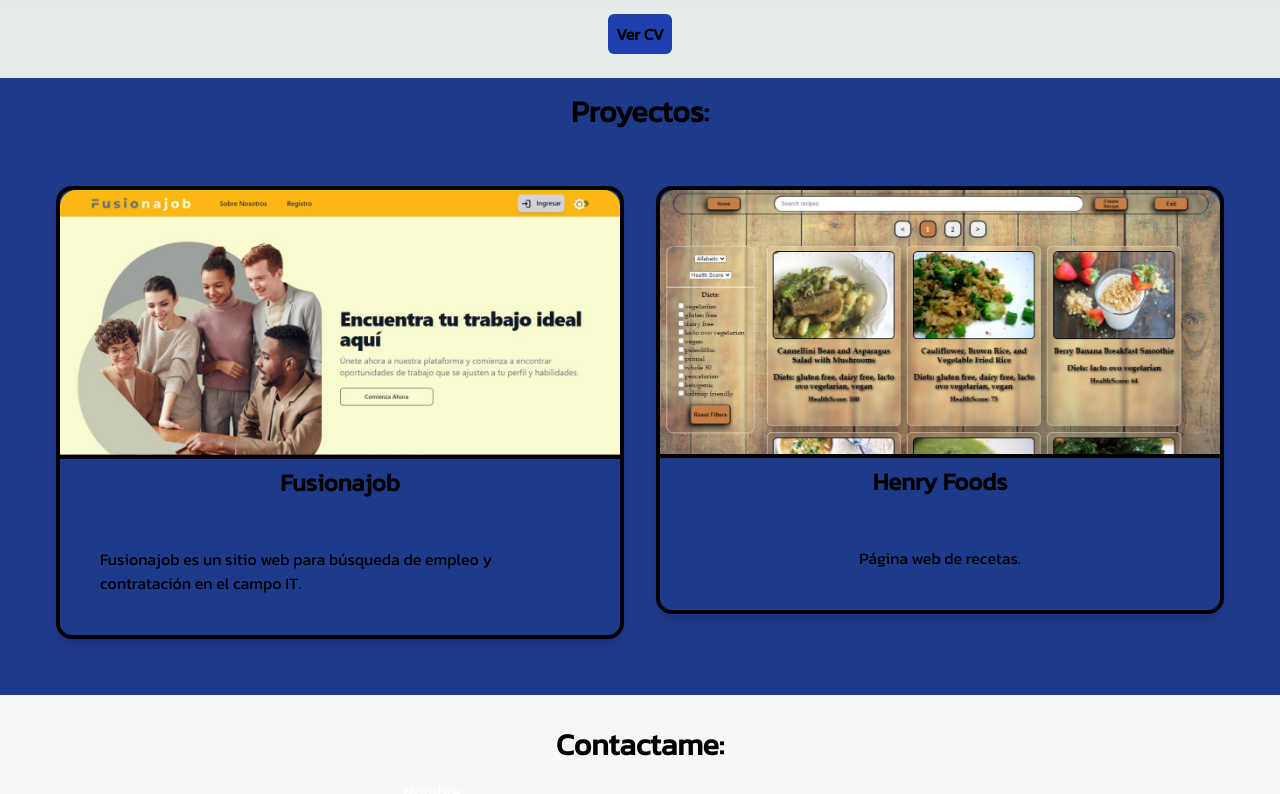
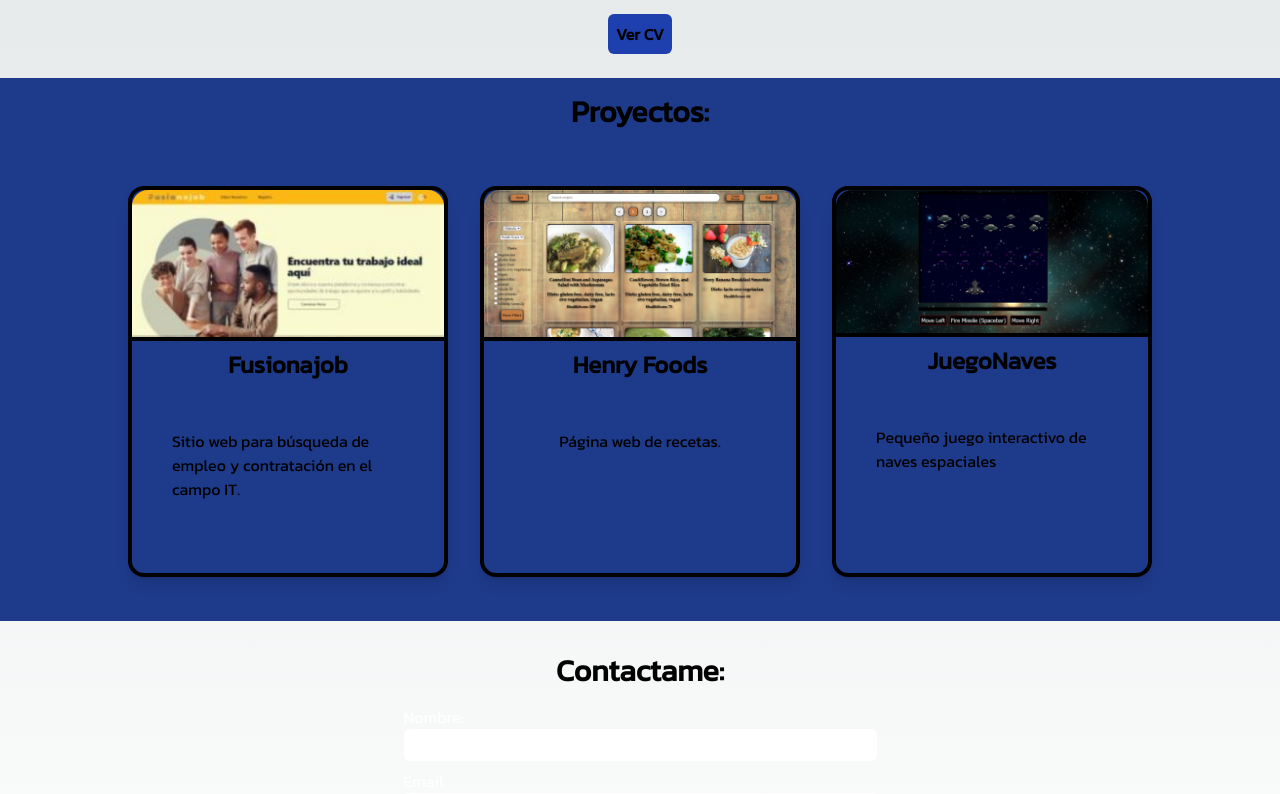
Before and after one commit to SantiPagge/Portfolio, a Next.js app: page / in a window 1280 px wide. Shown: the part 797-1591 px from the top of the page. Built offline with nearby package versions, Linux system fonts and the light colour scheme.

Commit message:
nuevo proyecto, modificacion de organizacion de cards

```diff
--- a/profile.js
+++ b/profile.js
@@ -1,8 +1,8 @@
 export const projects = [
     {
         title: 'Fusionajob',
-        descripcion: 'Fusionajob es un sitio web para búsqueda de empleo y contratación en el campo IT.',
-        description: 'Fusionajob is a website for job search and hiring in the IT field.',
+        descripcion: 'Sitio web para búsqueda de empleo y contratación en el campo IT.',
+        description: 'Website for job search and hiring in the IT field.',
         image: '/fusionajob.jpg',
         url: 'https://fusionajob.vercel.app/'
     },
@@ -13,6 +13,13 @@
         image: '/henryfoods.jpg',
         url: 'https://santipagge-pifoodshenry.vercel.app/'
     },
+    {
+        title: 'JuegoNaves',
+        descripcion: 'Pequeño juego interactivo de naves espaciales',
+        description: 'Small interactive spaceship game.',
+        image: '/JuegoNaves.jpg',
+        url: 'https://juego-naves.vercel.app/'
+    },
     // {
     //     title: 'Rick and Morty',
     //     description: 'Proyecto en progreso, comenzado durante el bootcamp Soy Henry para afinzar conceptos, creada con React, CSS module, Express.js, Sequealize, PostgreSQL, GitHub',
--- a/src/components/Proyectos.jsx
+++ b/src/components/Proyectos.jsx
@@ -1,19 +1,24 @@
-import {projects} from '../../profile';
+import { projects } from '../../profile';
 import { useContext } from 'react';
 import { LanguageContext } from '../../LanguageContext';
 
 export const Proyectos = () => {
-
   const { idioma, toggleIdioma } = useContext(LanguageContext);
 
   return (
-        <div className='flex flex-col sm:flex-row p-10'>
+    <div className='flex flex-wrap justify-center p-10'>
       {projects.map(({ title, descripcion, description, image, url }, index) => (
-            <a href={url} key={index} target="_blank" rel="noopener noreferrer" className='inline-block align-middle hover:scale-105 transform transition-transform duration-500'>
-            <div className='m-4 w-auto border-4 border-black rounded-2xl overflow-hidden shadow-lg' key={index}>
-                <div className=''>
+        <a
+          href={url}
+          key={index}
+          target="_blank"
+          rel="noopener noreferrer"
+          className='inline-block align-middle hover:scale-105 transform transition-transform duration-500 mb-5'
+        >
+          <div className='m-4 w-80 h-full border-4 border-black rounded-2xl overflow-hidden shadow-lg' key={index}>
             <div>
-                        <img src={image} alt="proyecto" className='rounded-t-2xl border-b-4 border-black'/>
+              <div>
+                <img src={image} alt={title} className='rounded-t-2xl border-b-4 border-black'/>
               </div>
               <div className='flex flex-col'>
                 <h4 className='flex justify-center p-2 text-2xl font-bold'>{title}</h4>
```
Also changed, not shown: public/JuegoNaves.jpg (added), public/fusionajob.jpg. Lines whose indentation alone changed are shown as unchanged.
